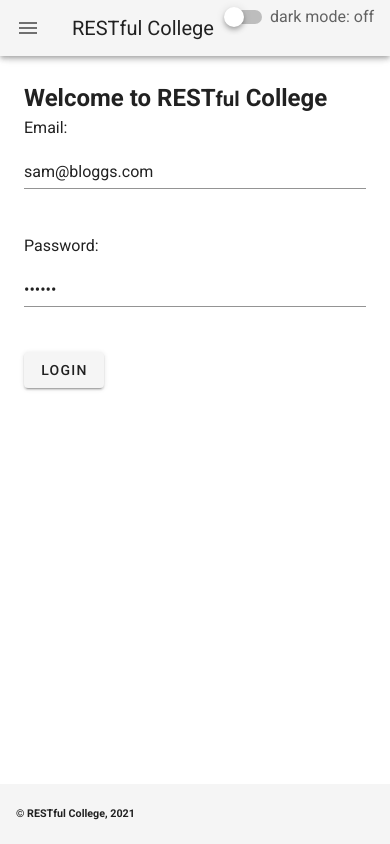
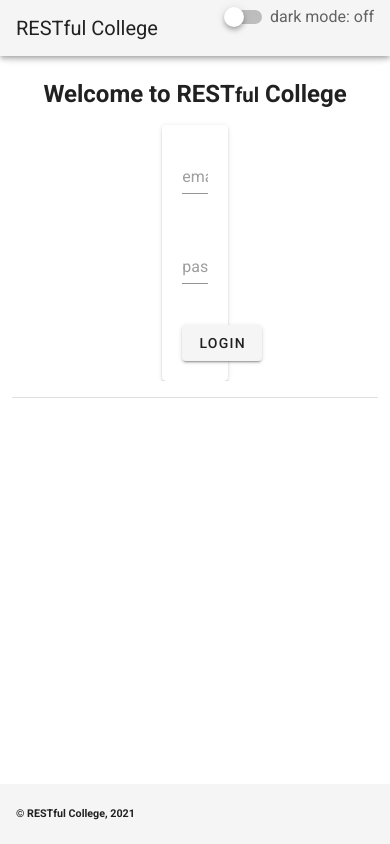
Before and after one commit to Mangoshi/RESTfulCollege, a Vue app: page / in a window 390 px wide. Built offline with nearby package versions, Linux system fonts and the light colour scheme.

Commit message:
Updated the design - Color theme in vuetify.js updated - Hide sidebar when logged out - Placeholder user in sidebar - Courses index now using responsive cards

```diff
--- a/src/App.vue
+++ b/src/App.vue
@@ -3,6 +3,16 @@
 		<v-app>
 
 			<v-navigation-drawer v-model="drawer" app>
+				<v-list>
+
+					<v-list-item class="d-flex justify-center">
+						<v-list-item-avatar
+							color="success"
+							class="white--text"
+						>
+							ABC
+						</v-list-item-avatar>
+					</v-list-item>
 
 					<v-list-item>
 						<router-link to="/">Home</router-link>
@@ -19,11 +29,11 @@
 					<v-list-item>
 						<router-link :to="{name: 'lecturers_index'}">Lecturers</router-link>
 					</v-list-item>
-
+				</v-list>
 			</v-navigation-drawer>
 
 			<v-app-bar app>
-				<v-app-bar-nav-icon @click="drawer = !drawer"></v-app-bar-nav-icon>
+				<v-app-bar-nav-icon v-if="loggedIn" @click="drawer = !drawer"></v-app-bar-nav-icon>
 				<v-toolbar-title>RESTful College</v-toolbar-title>
 				<v-spacer></v-spacer>
 				<v-switch
@@ -48,6 +58,7 @@
 
 <script>
 import MyFooter from "@/components/MyFooter.vue"
+import { mapState } from 'vuex'
 
 export default {
 	name: "App",
@@ -68,6 +79,7 @@ export default {
 	methods:{
 		logout(){
 			this.$store.dispatch('logout')
+			this.$router.replace("/")
 		},
 		toggleDarkMode: function () {
 			this.$vuetify.theme.dark = !this.$vuetify.theme.dark;
@@ -77,7 +89,9 @@ export default {
 	computed: {
 		switchLabel: function () {
 			return this.darkMode ? 'on' : 'off';
-		}
+		},
+		// so I can hide the sidebar when logged out
+		...mapState(['loggedIn'])
 	}
 };
 </script>
--- a/src/pages/Home.vue
+++ b/src/pages/Home.vue
@@ -1,17 +1,25 @@
 <template>
-	<v-col>
-		<h2>Welcome to <span class="rc1">REST</span><span class="rc2">ful</span> College</h2>
+	<v-banner>
+		<h2 class="mb-5 centered">Welcome to <span class="rc1">REST</span><span class="rc2">ful</span> College</h2>
 		<div v-if="!loggedIn">
-			Email: <v-text-field type="email" v-model="form.email" placeholder="email" />
-			<br>
-			Password: <v-text-field type="password" v-model="form.password" placeholder="password" />
-			<br>
-			<v-btn @click="login(form)">Login</v-btn>
+			<v-row>
+				<v-col></v-col>
+				<v-col class="col-3">
+					<v-card class="pa-5">
+					<v-text-field type="email" v-model="form.email" placeholder="email" />
+					<br>
+					<v-text-field type="password" v-model="form.password" placeholder="password" />
+					<br>
+					<v-btn @click="login(form)">Login</v-btn>
+					</v-card>
+				</v-col>
+				<v-col></v-col>
+			</v-row>
 		</div>
-		<p v-else>
+		<p v-else class="centered">
 			You are logged in.
 		</p>
-	</v-col>
+	</v-banner>
 </template>
 
 <script>
@@ -23,8 +31,8 @@ export default {
 	data(){
 		return{
 			form: {
-				email: "sam@bloggs.com",
-				password: "secret"
+				email: "",
+				password: ""
 			}
 		}
 	},
@@ -38,5 +46,7 @@ export default {
 </script>
 
 <style>
-
+	.centered{
+		text-align: center;
+	}
 </style>
--- a/src/pages/courses/Index.vue
+++ b/src/pages/courses/Index.vue
@@ -1,13 +1,23 @@
 <template>
-	<v-col>
-		<h2>Welcome to the Courses Index page</h2>
-		<p
-		v-for="course in courses"
-		:key="course.id"
-		>
-		<router-link :to="{ name: 'courses_show', params:{ id: course.id }}"> {{ course.title }} </router-link>
-		</p>
-	</v-col>
+	<div>
+		<h2 class="centered">Welcome to the Courses Index page</h2>
+		<v-container>
+			<v-row>
+				<v-col
+				v-for="course in courses"
+				:key="course.id"
+				cols="12"
+				sm="4">
+					<v-card
+					elevation="2"
+					outlined
+					shaped>
+						<router-link :to="{ name: 'courses_show', params:{ id: course.id }}"> {{ course.title }} </router-link>
+					</v-card>
+				</v-col>
+			</v-row>
+		</v-container>
+	</div>
 </template>
 
 <script>
--- a/src/plugins/vuetify.js
+++ b/src/plugins/vuetify.js
@@ -10,14 +10,14 @@ export default new Vuetify({
     theme: {
         themes: {
           light: {
-            primary: colors.pink.darken1,
-            secondary: colors.pink.darken1,
+            primary: colors.deepPurple.darken4,
+            secondary: colors.deepPurple.darken1,
             accent: colors.deepPurple.base,
           },
           dark: {
-            primary: colors.pink.lighten1,
-            secondary: colors.pink.lighten2,
-            accent: colors.deepPurple.base,
+            primary: colors.yellow.darken1,
+            secondary: colors.yellow.darken3,
+            accent: colors.deepOrange.base,
           }
         },
       },
```
Lines whose indentation alone changed are shown as unchanged.
